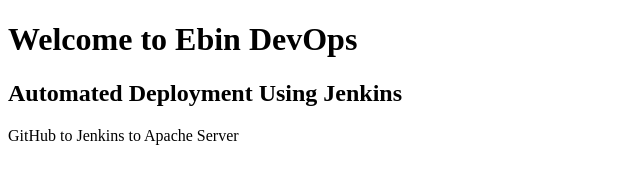
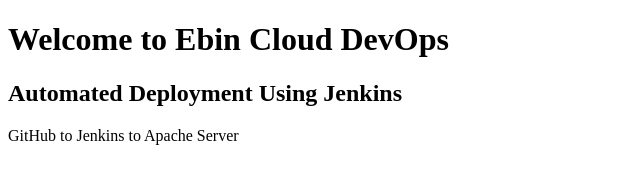
Before and after one commit to ebin9977/jenkins-web-deployment, a plain HTML site: page index.html in a window 1280 px wide. Shown: the whole page, without its empty margins (0-640 px from the left). Drawn offline with Linux system fonts and the light colour scheme.

Commit message:
Update website heading

```diff
--- a/index.html
+++ b/index.html
@@ -4,7 +4,7 @@
     <title>Jenkins Deployment</title>
 </head>
 <body>
-    <h1>Welcome to Ebin DevOps</h1>
+    <h1>Welcome to Ebin Cloud DevOps</h1>
     <h2>Automated Deployment Using Jenkins</h2>
     <p>GitHub to Jenkins to Apache Server</p>
 </body>
```
